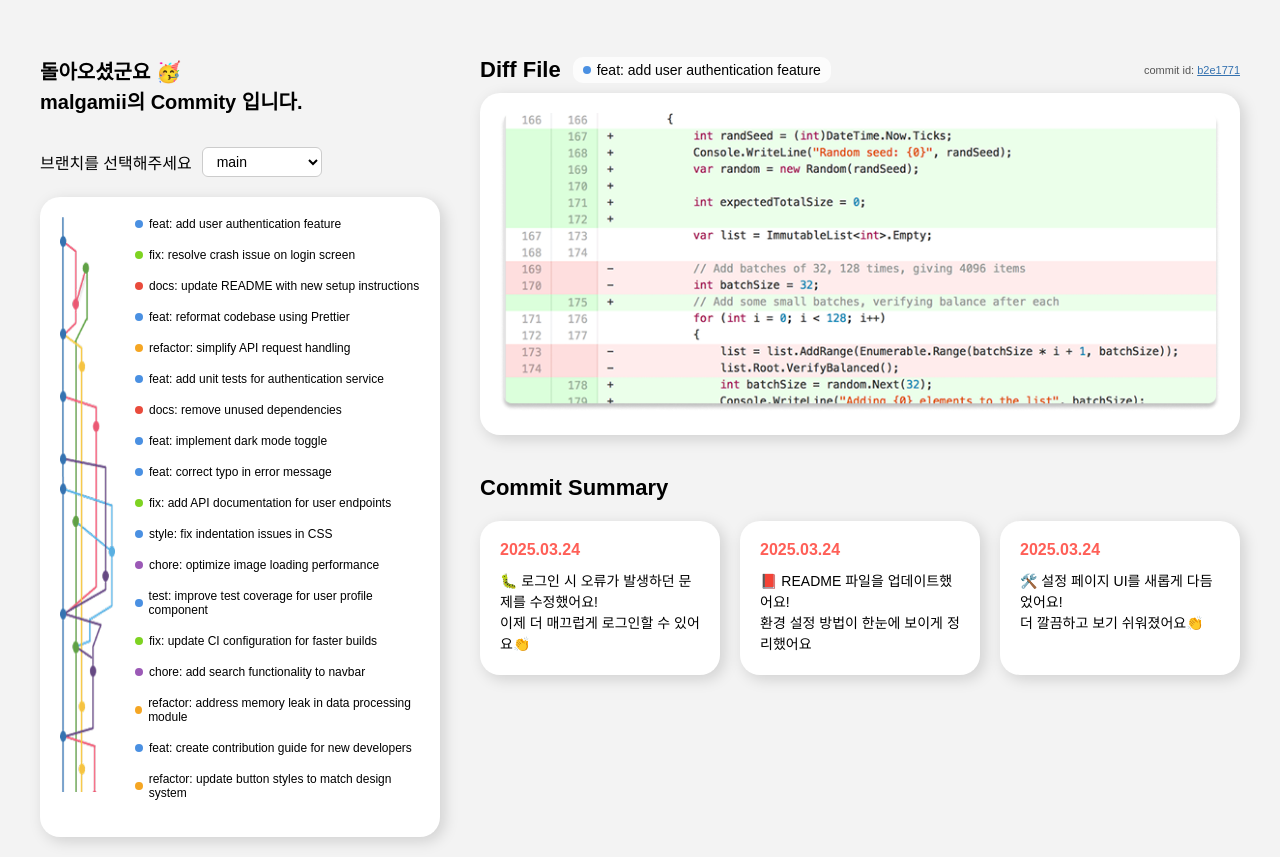
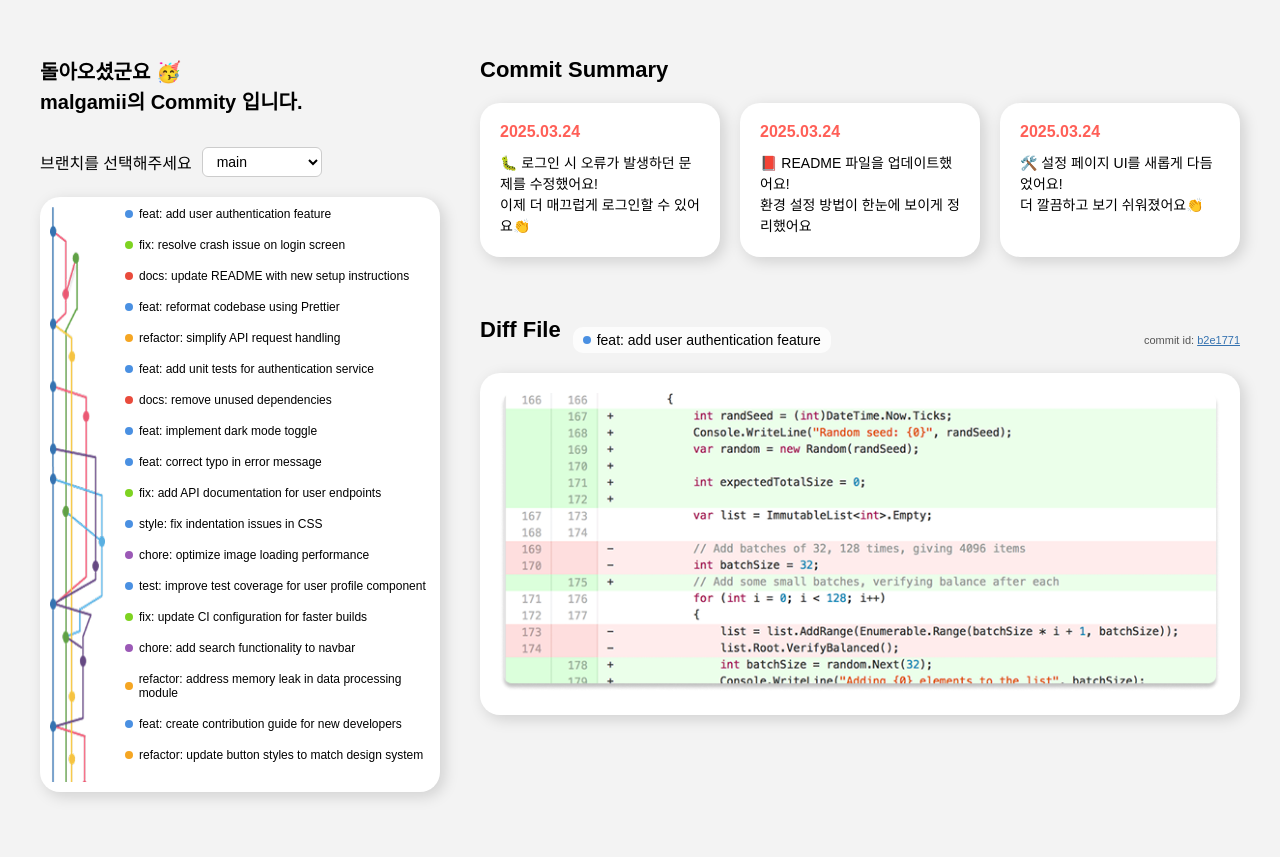
Before and after one commit to Commity-moong-hackathon/commity, a plain HTML site: page page2/page2.html in a window 1280 px wide. Shown: the part 67-924 px from the top of the page. After the commit the page ends 879 px from the top, so only its background shows below. Drawn offline with Linux system fonts and the light colour scheme.

Commit message:
style: commit summary + diff file 위치 변경

```diff
--- a/page2/page2.css
+++ b/page2/page2.css
@@ -108,7 +108,7 @@ body {
 .graph-box {
   background: white;
   border-radius: 20px;
-  padding: 20px;
+  padding: 10px;
   box-shadow: 4px 4px 15px rgba(0, 0, 0, 0.15);
   display: flex;
   align-items: flex-start;
@@ -277,6 +277,7 @@ body {
 .commit-cards {
   display: flex;
   gap: 20px;
+  margin-bottom: 60px;
 }
 
 .card {
--- a/page2/page2.html
+++ b/page2/page2.html
@@ -121,25 +121,6 @@
 
         <!-- Right -->
         <div class="right-panel">
-          <div class="diff-file">
-            <div class="diff-header">
-              <div class="diff-title">
-                <h2>Diff File</h2>
-                <div class="diff-feature">
-                  <span class="dot blue"></span>
-                  <span class="feature-text"
-                    >feat: add user authentication feature</span
-                  >
-                </div>
-              </div>
-              <span class="commit-id">commit id: <a href="#">b2e1771</a></span>
-            </div>
-
-            <div class="diff-content">
-              <img src="../img/diff_file.png" class="diff-img" />
-            </div>
-          </div>
-
           <div class="commit-summary">
             <h2>Commit Summary</h2>
             <div class="commit-cards">
@@ -165,6 +146,26 @@
                 </p>
               </div>
             </div>
+            <div class="diff-file">
+              <div class="diff-header">
+                <div class="diff-title">
+                  <h2>Diff File</h2>
+                  <div class="diff-feature">
+                    <span class="dot blue"></span>
+                    <span class="feature-text"
+                      >feat: add user authentication feature</span
+                    >
+                  </div>
+                </div>
+                <span class="commit-id"
+                  >commit id: <a href="#">b2e1771</a></span
+                >
+              </div>
+
+              <div class="diff-content">
+                <img src="../img/diff_file.png" class="diff-img" />
+              </div>
+            </div>
           </div>
         </div>
       </section>
```
